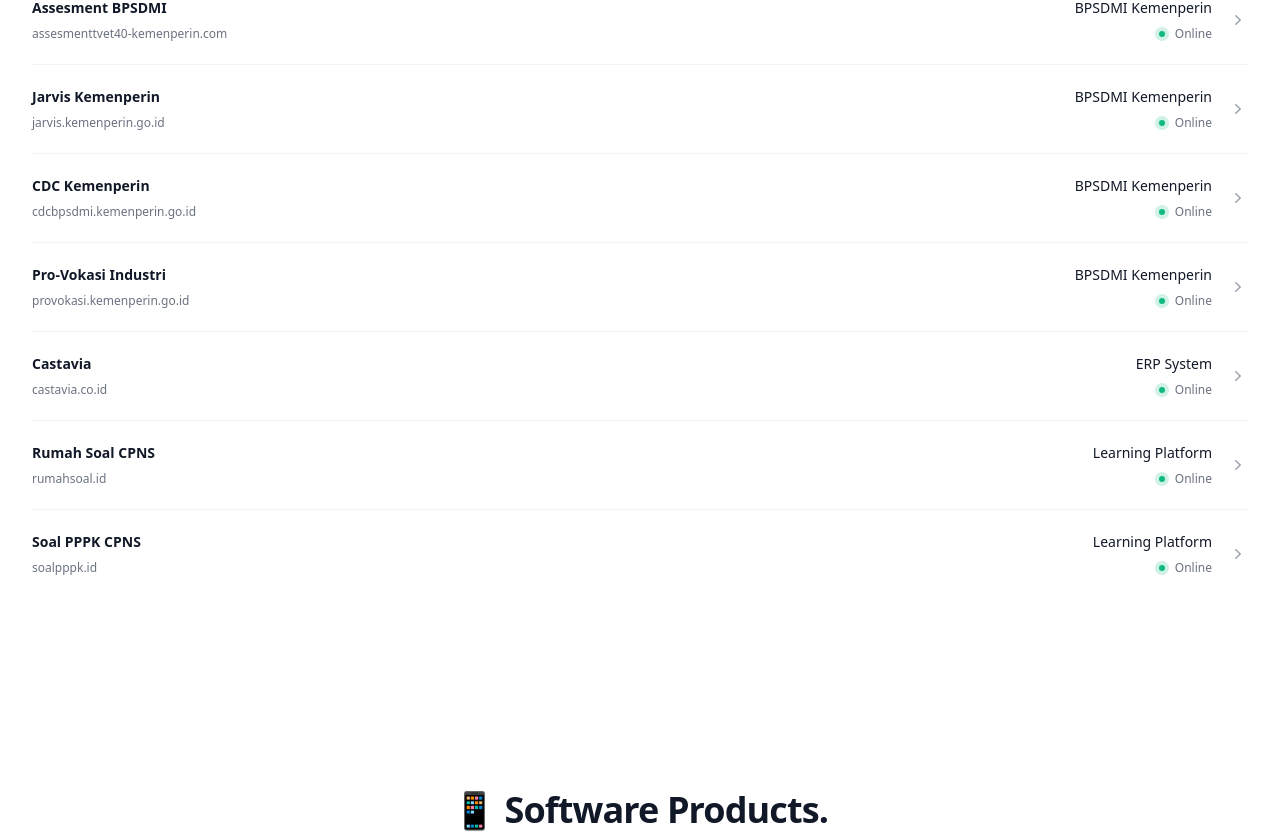
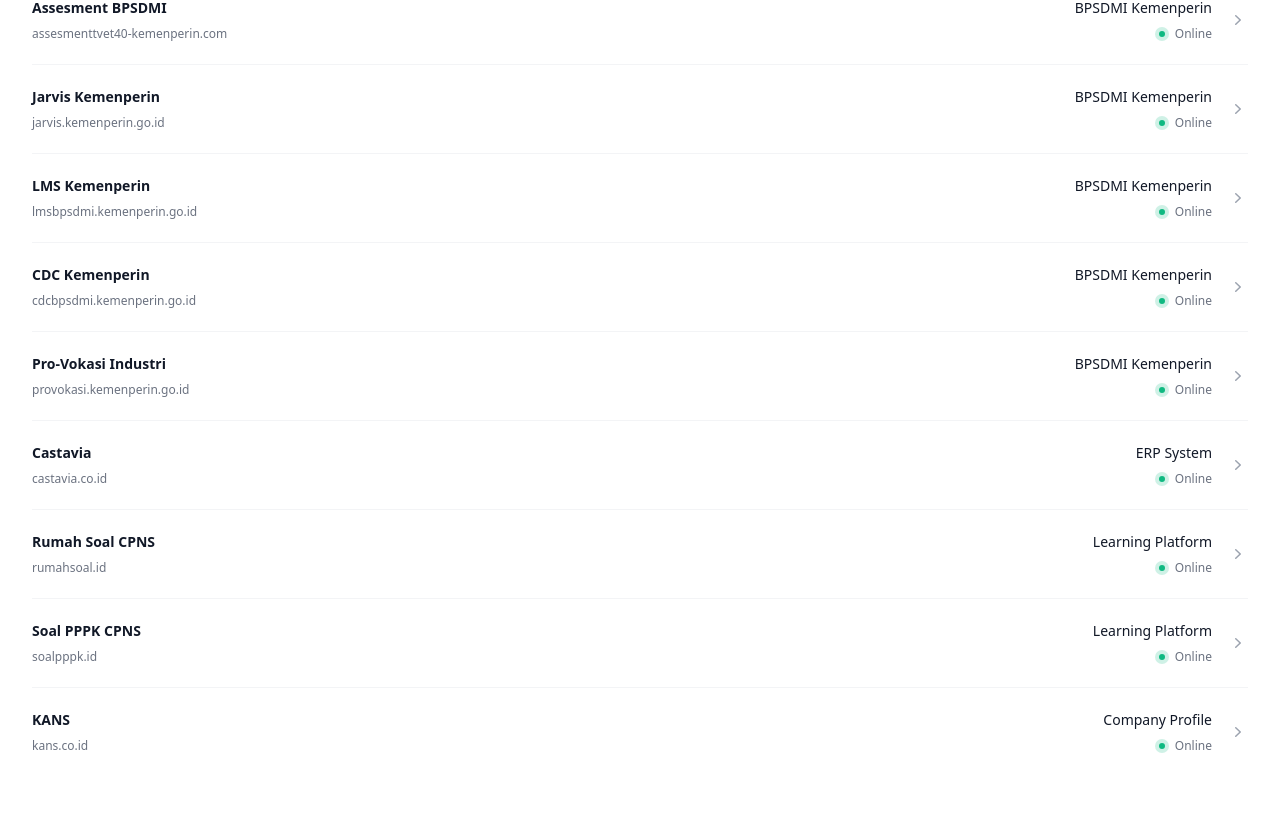
Before and after one commit to maventama/maventama-landingpage, a Vue app: page / in a window 1280 px wide. Shown: the part 1965-2798 px from the top of the page. Built offline with nearby package versions, Linux system fonts and the light colour scheme.

Commit message:
Add links to LMS Kemenperin and KANS websites

```diff
--- a/src/App.vue
+++ b/src/App.vue
@@ -278,6 +278,40 @@
                     <div class="flex min-w-0 gap-x-4">
                         <div class="min-w-0 flex-auto">
                             <p class="text-sm font-semibold leading-6 text-gray-900">
+                                <a href="https://lmsbpsdmi.kemenperin.go.id" target="_blank">
+                                    <span class="absolute inset-x-0 -top-px bottom-0"></span>
+                                    LMS Kemenperin
+                                </a>
+                            </p>
+                            <p class="mt-1 flex text-xs leading-5 text-gray-500">
+                                <a href="https://lmsbpsdmi.kemenperin.go.id">
+                                    lmsbpsdmi.kemenperin.go.id
+                                </a>
+                            </p>
+                        </div>
+                    </div>
+                    <div class="flex shrink-0 items-center gap-x-4">
+                        <div class="hidden sm:flex sm:flex-col sm:items-end">
+                            <p class="text-sm leading-6 text-gray-900">BPSDMI Kemenperin</p>
+                            <div class="mt-1 flex items-center gap-x-1.5">
+                                <div class="flex-none rounded-full bg-emerald-500/20 p-1">
+                                    <div class="h-1.5 w-1.5 rounded-full bg-emerald-500"></div>
+                                </div>
+                                <p class="text-xs leading-5 text-gray-500">Online</p>
+                            </div>
+                        </div>
+                        <svg class="h-5 w-5 flex-none text-gray-400" viewBox="0 0 20 20" fill="currentColor"
+                            aria-hidden="true">
+                            <path fill-rule="evenodd"
+                                d="M7.21 14.77a.75.75 0 01.02-1.06L11.168 10 7.23 6.29a.75.75 0 111.04-1.08l4.5 4.25a.75.75 0 010 1.08l-4.5 4.25a.75.75 0 01-1.06-.02z"
+                                clip-rule="evenodd" />
+                        </svg>
+                    </div>
+                </li>
+                <li class="relative flex justify-between gap-x-6 py-5">
+                    <div class="flex min-w-0 gap-x-4">
+                        <div class="min-w-0 flex-auto">
+                            <p class="text-sm font-semibold leading-6 text-gray-900">
                                 <a href="https://cdcbpsdmi.kemenperin.go.id" target="_blank">
                                     <span class="absolute inset-x-0 -top-px bottom-0"></span>
                                     CDC Kemenperin
@@ -429,6 +463,40 @@
                     <div class="flex shrink-0 items-center gap-x-4">
                         <div class="hidden sm:flex sm:flex-col sm:items-end">
                             <p class="text-sm leading-6 text-gray-900">Learning Platform</p>
+                            <div class="mt-1 flex items-center gap-x-1.5">
+                                <div class="flex-none rounded-full bg-emerald-500/20 p-1">
+                                    <div class="h-1.5 w-1.5 rounded-full bg-emerald-500"></div>
+                                </div>
+                                <p class="text-xs leading-5 text-gray-500">Online</p>
+                            </div>
+                        </div>
+                        <svg class="h-5 w-5 flex-none text-gray-400" viewBox="0 0 20 20" fill="currentColor"
+                            aria-hidden="true">
+                            <path fill-rule="evenodd"
+                                d="M7.21 14.77a.75.75 0 01.02-1.06L11.168 10 7.23 6.29a.75.75 0 111.04-1.08l4.5 4.25a.75.75 0 010 1.08l-4.5 4.25a.75.75 0 01-1.06-.02z"
+                                clip-rule="evenodd" />
+                        </svg>
+                    </div>
+                </li>
+                <li class="relative flex justify-between gap-x-6 py-5">
+                    <div class="flex min-w-0 gap-x-4">
+                        <div class="min-w-0 flex-auto">
+                            <p class="text-sm font-semibold leading-6 text-gray-900">
+                                <a href="https://kans.co.id" target="_blank">
+                                    <span class="absolute inset-x-0 -top-px bottom-0"></span>
+                                    KANS
+                                </a>
+                            </p>
+                            <p class="mt-1 flex text-xs leading-5 text-gray-500">
+                                <a href="https://kans.co.id">
+                                    kans.co.id
+                                </a>
+                            </p>
+                        </div>
+                    </div>
+                    <div class="flex shrink-0 items-center gap-x-4">
+                        <div class="hidden sm:flex sm:flex-col sm:items-end">
+                            <p class="text-sm leading-6 text-gray-900">Company Profile</p>
                             <div class="mt-1 flex items-center gap-x-1.5">
                                 <div class="flex-none rounded-full bg-emerald-500/20 p-1">
                                     <div class="h-1.5 w-1.5 rounded-full bg-emerald-500"></div>
```
